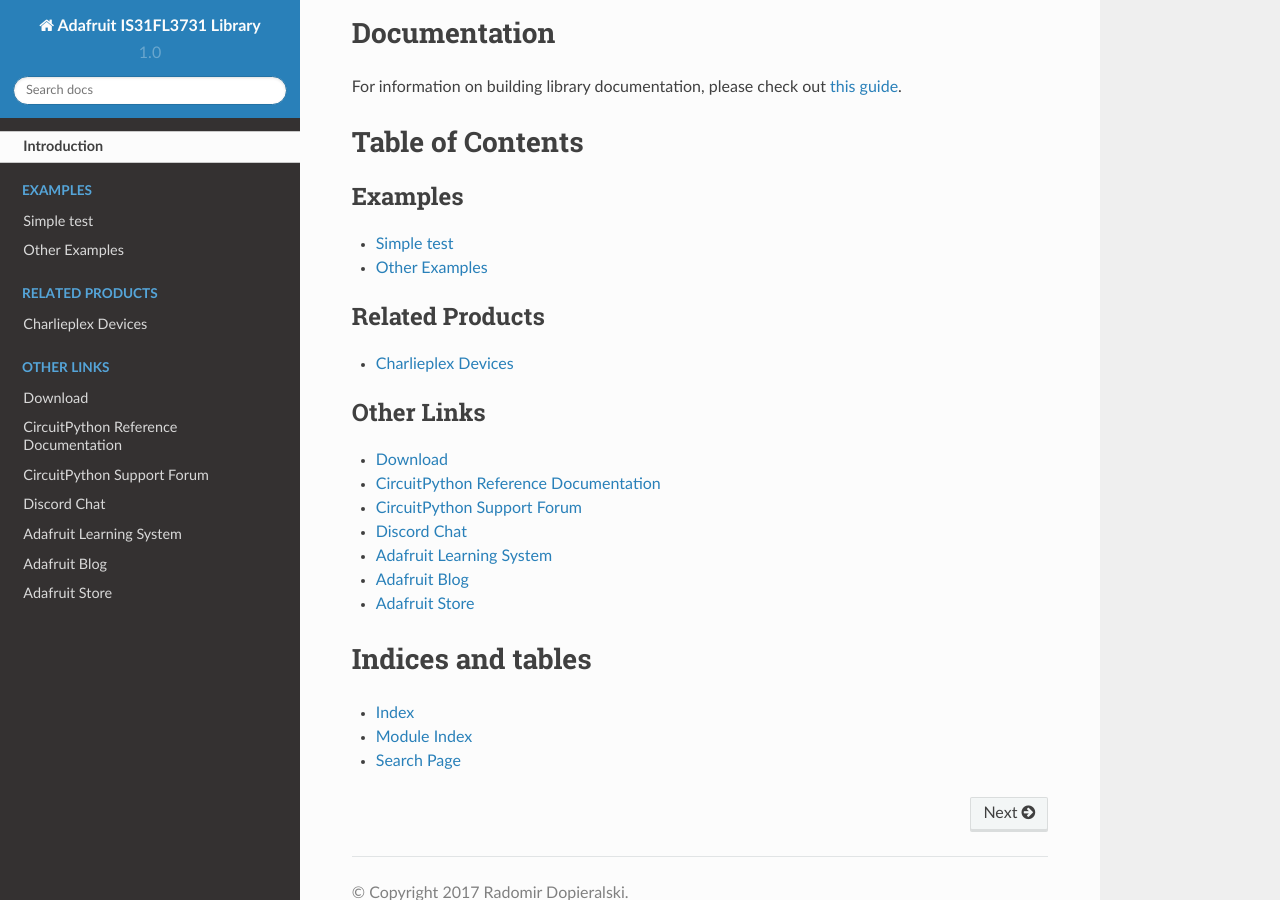
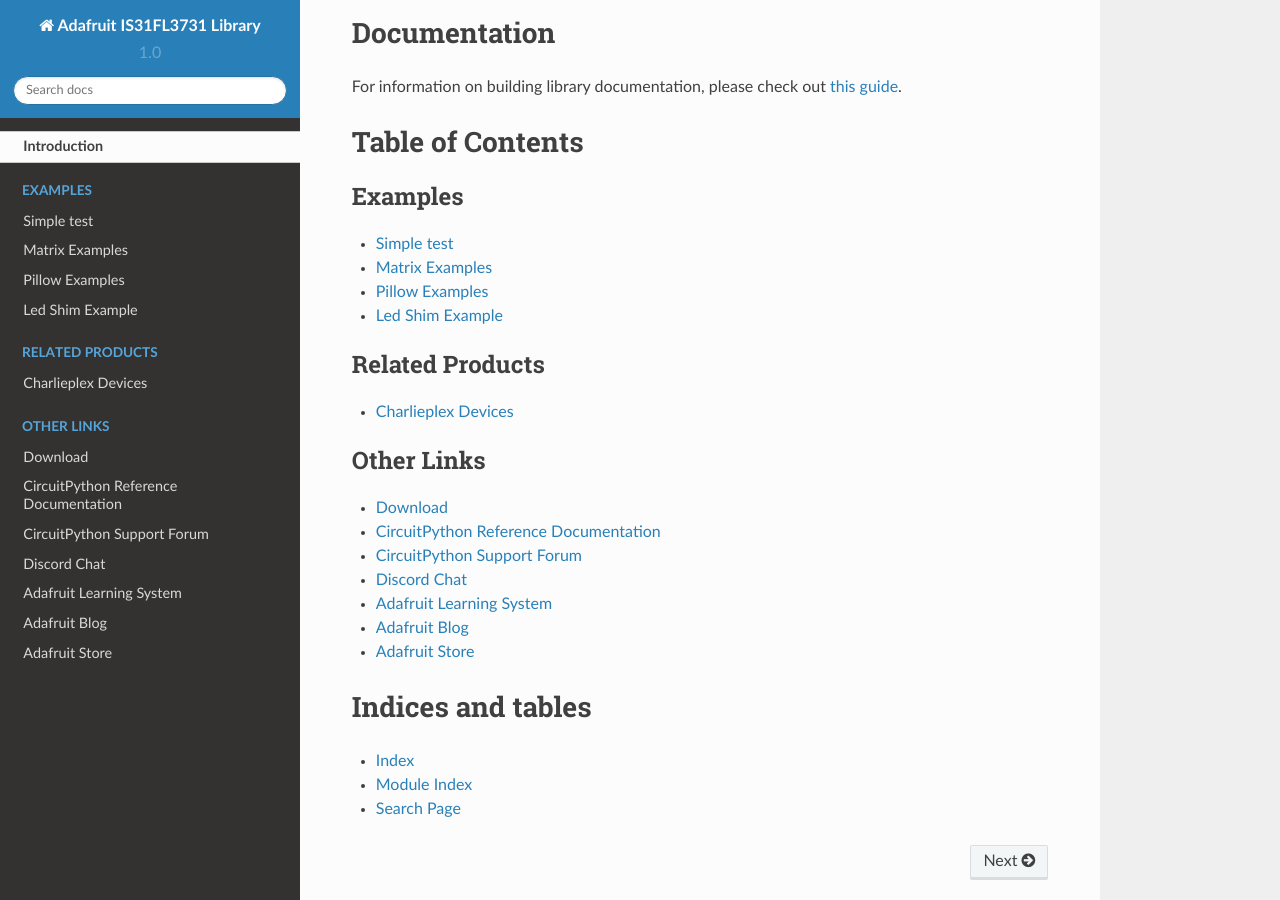
Before and after one commit to adafruit/Adafruit_CircuitPython_IS31FL3731, a Sphinx documentation site: the page built from docs/index.rst, in a window 1280 px wide and 900 px high, scrolled down 1814 px. Built offline with Sphinx 7.4.7 and the Read the Docs theme 2.0.0, drawn with Linux system fonts in a browser that asks for light colours; some of the changed lines change nothing that is shown.

Commit message:
Sorting and documenting all the example provided.

```diff
--- a/docs/examples.rst
+++ b/docs/examples.rst
@@ -7,8 +7,10 @@
     :caption: examples/is31fl3731_simpletest.py
     :linenos:
 
-Other Examples
+Matrix Examples
 ---------------
+
+Other examples working on matrix display.
 
 .. literalinclude:: ../examples/is31fl3731_blink_example.py
     :caption: examples/is31fl3731_blink_example.py
@@ -25,3 +27,31 @@
 .. literalinclude:: ../examples/is31fl3731_wave_example.py
     :caption: examples/is31fl3731_wave_example.py
     :linenos:
+
+Pillow Examples
+---------------
+
+Examples that utilize the Python Imaging Library (Pillow) for use on (Linux)
+computers that are using CPython with Adafruit Blinka to support CircuitPython
+libraries. CircuitPython does not support PIL/pillow (python imaging library)!
+
+.. literalinclude:: ../examples/is31fl3731_pillow_animated_gif.py
+    :caption: examples/is31fl3731_pillow_animated_gif.py
+    :linenos:
+
+.. literalinclude:: ../examples/is31fl3731_pillow_marquee.py
+    :caption: examples/is31fl3731_pillow_marquee.py
+    :linenos:
+
+.. literalinclude:: ../examples/is31fl3731_pillow_numbers.py
+    :caption: examples/is31fl3731_pillow_numbers.py
+    :linenos:
+
+Led Shim Example
+----------------
+
+Example that work on the RGB Led Shim.
+
+.. literalinclude:: ../examples/is31fl3731_ledshim_rainbow.py
+    :caption: examples/is31fl3731_ledshim_rainbow.py
+    :linenos:
```
